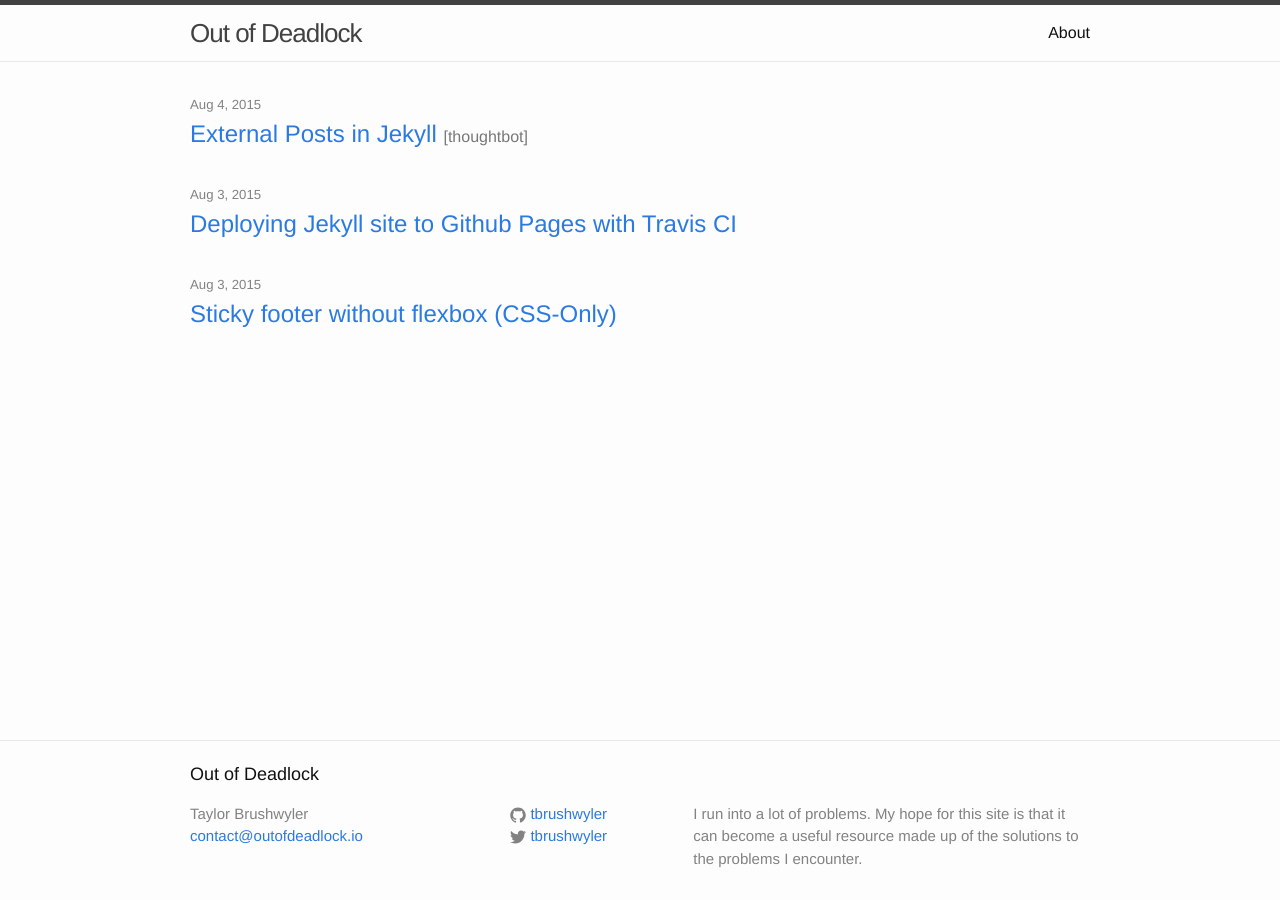
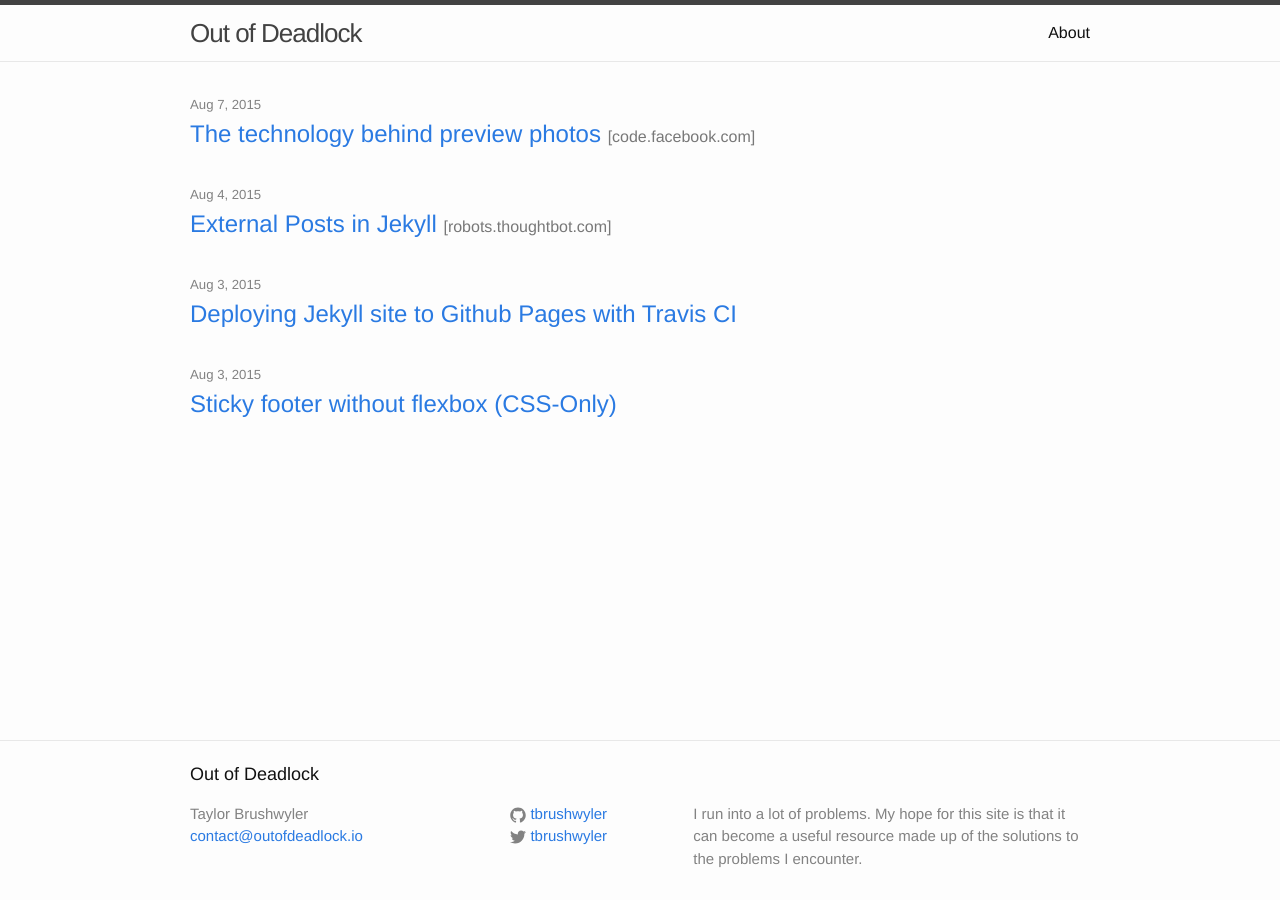
Before and after one commit to tbrushwyler/blog-jekyll, a Jekyll site: the page built from index.html, in a window 1280 px wide. Built offline with Jekyll 4.4.1, drawn with Linux system fonts in a browser that asks for light colours; the list of posts is cut into pages by our own code.

Commit message:
Add "The technology behind preview photos"

```diff
--- a/_posts/2015/08/reads/2015-08-04-external-posts-in-jekyll.markdown
+++ b/_posts/2015/08/reads/2015-08-04-external-posts-in-jekyll.markdown
@@ -4,7 +4,7 @@ layout: post
 date: 2015-08-04 09:26:00
 permalink: reads/2015/08/external-posts-in-jekyll
 external_url: https://robots.thoughtbot.com/external-posts-in-jekyll
-external_site: thoughtbot
+external_site: robots.thoughtbot.com
 tags:
 - Jekyll
 ---
--- /dev/null
+++ b/_posts/2015/08/reads/2015-08-07-the-technology-behind-preview-photos.markdown
@@ -0,0 +1,10 @@
+---
+title: The technology behind preview photos
+layout: post
+date: 2015-08-07 16:07:00
+permalink: reads/2015/08/the-technology-behind-preview-photos
+external_url: https://code.facebook.com/posts/991252547593574/the-technology-behind-preview-photos/
+external_site: code.facebook.com
+tags:
+- optimization
+---
```
